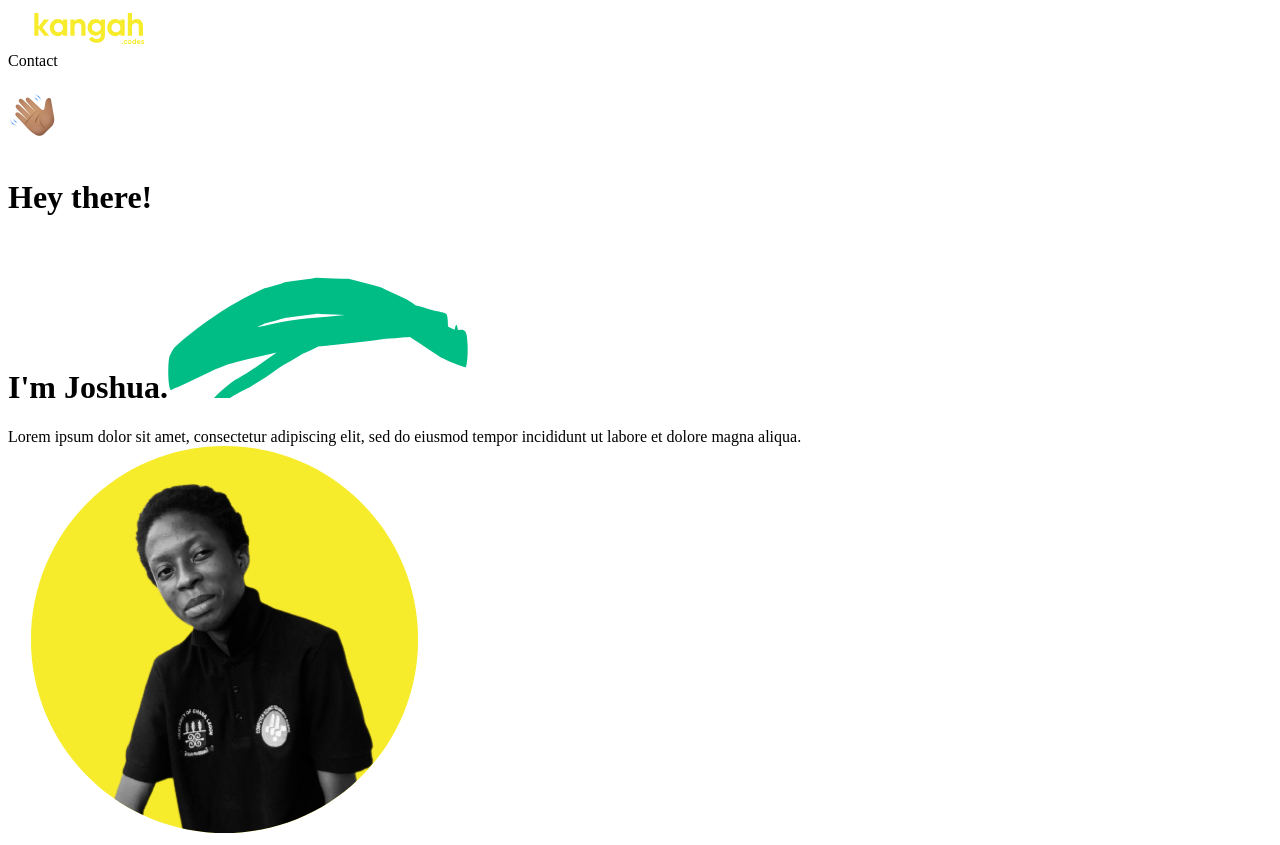
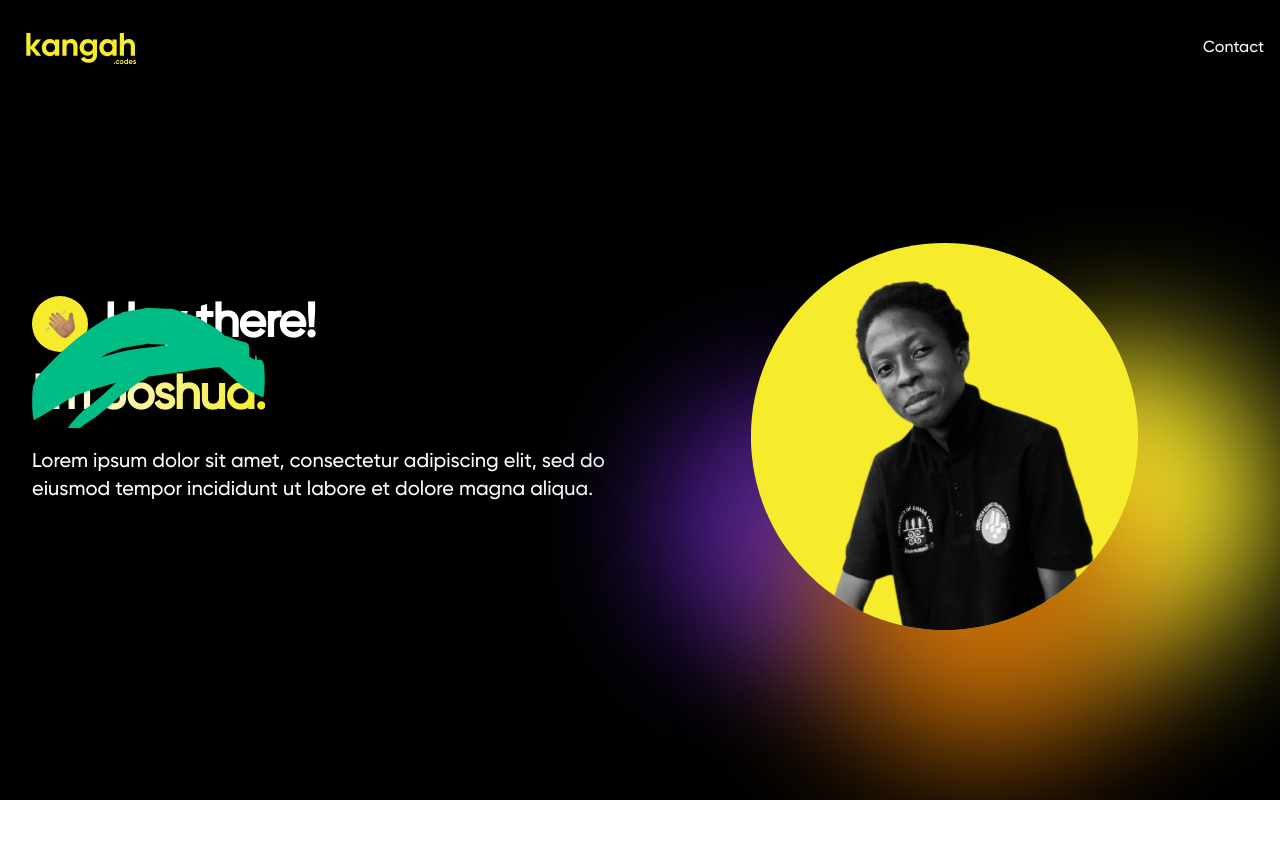
Before and after one commit to kangah-codes/personal-website, a Next.js app: page / in a window 1280 px wide. After the commit the page ends 800 px from the top, so only its background shows below. Built offline with nearby package versions, Linux system fonts and the light colour scheme.

Commit message:
Update style.css

```diff
--- a/styles/style.css
+++ b/styles/style.css
@@ -0,0 +1,96 @@
+@tailwind base;
+@tailwind components;
+@tailwind utilities;
+
+@layer utilities {
+	.text-gradient {
+		background-clip: text;
+		-webkit-text-fill-color: transparent;
+	}
+}
+
+/* custom scrollbar */
+::-webkit-scrollbar {
+	width: 20px;
+}
+
+::-webkit-scrollbar-track {
+	background-color: transparent;
+}
+
+::-webkit-scrollbar-thumb {
+	background-color: #d6dee1;
+	border-radius: 20px;
+	border: 6px solid transparent;
+	background-clip: content-box;
+}
+
+::-webkit-scrollbar-thumb:hover {
+	background-color: #a8bbbf;
+}
+
+@font-face {
+	font-family: "Gilroy Medium";
+	font-style: normal;
+	font-weight: normal;
+	src: url("../public/Gilroy-Medium.ttf");
+}
+
+@font-face {
+	font-family: "Gilroy Heavy";
+	font-style: normal;
+	font-weight: normal;
+	src: url("../public/Gilroy-Bold.ttf");
+}
+
+body {
+	font-family: "Gilroy Medium";
+}
+
+.font-heavy {
+	font-family: "Gilroy Heavy" !important;
+}
+
+.gradient {
+	width: 258px;
+	height: 292px;
+	position: absolute;
+	top: 50%;
+	left: 50%;
+	transform: translate(-50%, -50%);
+	filter: blur(80px);
+}
+
+.gradient-1 {
+	width: 174px;
+	height: 174px;
+	background: #f6ec2c;
+	bottom: 0;
+	left: 0;
+}
+
+.gradient-2 {
+	width: 190px;
+	height: 190px;
+	background: #f45d2d;
+	top: 0;
+	right: 0;
+}
+
+.gradient-3 {
+	width: 156px;
+	height: 156px;
+	background: #9f02ff;
+	right: 0;
+	bottom: 0;
+}
+
+@layer utilities {
+	.animation-delay-2000 {
+		animation-delay: 2s;
+	}
+
+	.animation-delay-4000 {
+		animation-delay: 4s;
+	}
+}
```
